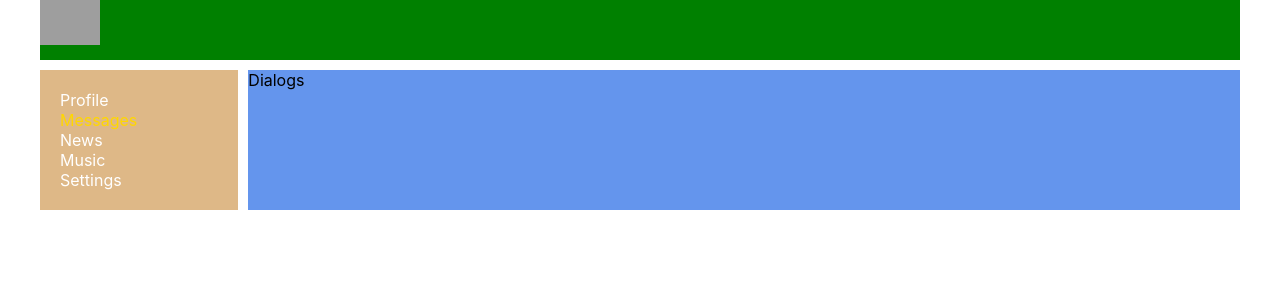
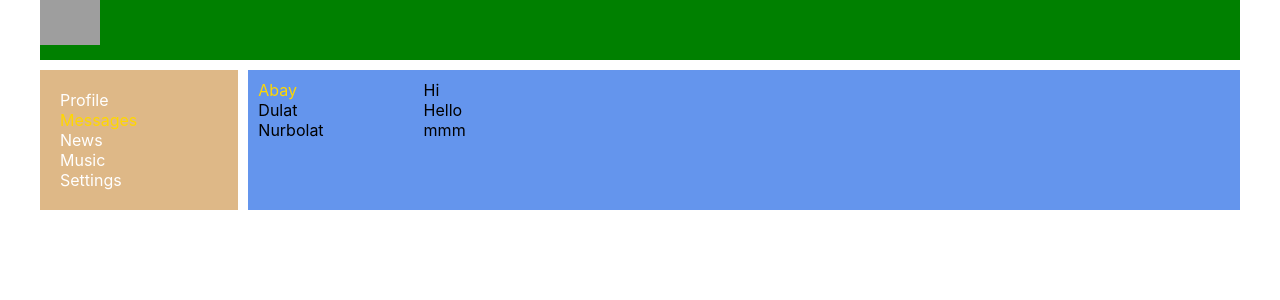
Before and after one commit to qiyal/react-study-101, a React (Create React App) app: page /dialogs in a window 1280 px wide. Shown: the top 300 px of the page. Built offline with nearby package versions, Linux system fonts and the light colour scheme; grey boxes are pictures that could not be loaded.

Commit message:
video-21

```diff
--- a/src/components/Dialogs/Dialogs.jsx
+++ b/src/components/Dialogs/Dialogs.jsx
@@ -3,8 +3,30 @@ import s from './Dialogs.module.css'
 
 const Dialogs = (props) => {
     return (
-        <div>
-            Dialogs
+        <div className={s.dialogs}>
+            <div className={s.dialogsItems}>
+                <div className={`${s.dialog} ${s.active}`}>
+                    Abay
+                </div>
+                <div className={s.dialog}>
+                    Dulat
+                </div>
+                <div className={s.dialog}>
+                    Nurbolat
+                </div>
+            </div>
+
+            <div className={s.messages}>
+                <div className={s.message}>
+                    Hi
+                </div>
+                <div className={s.message}>
+                    Hello
+                </div>
+                <div className={s.message}>
+                    mmm
+                </div>
+            </div>
         </div>
     );
 }
--- a/src/components/Dialogs/Dialogs.module.css
+++ b/src/components/Dialogs/Dialogs.module.css
@@ -0,0 +1,21 @@
+.dialogs {
+    display: grid;
+
+    grid-template-columns: 2fr 10fr;
+}
+
+.dialogsItems {
+    padding: 10px;
+}
+
+.dialogsItems .active {
+    color: gold;
+}
+
+.messages {
+    padding: 10px;
+}
+
+.messages .message {
+
+}
```
